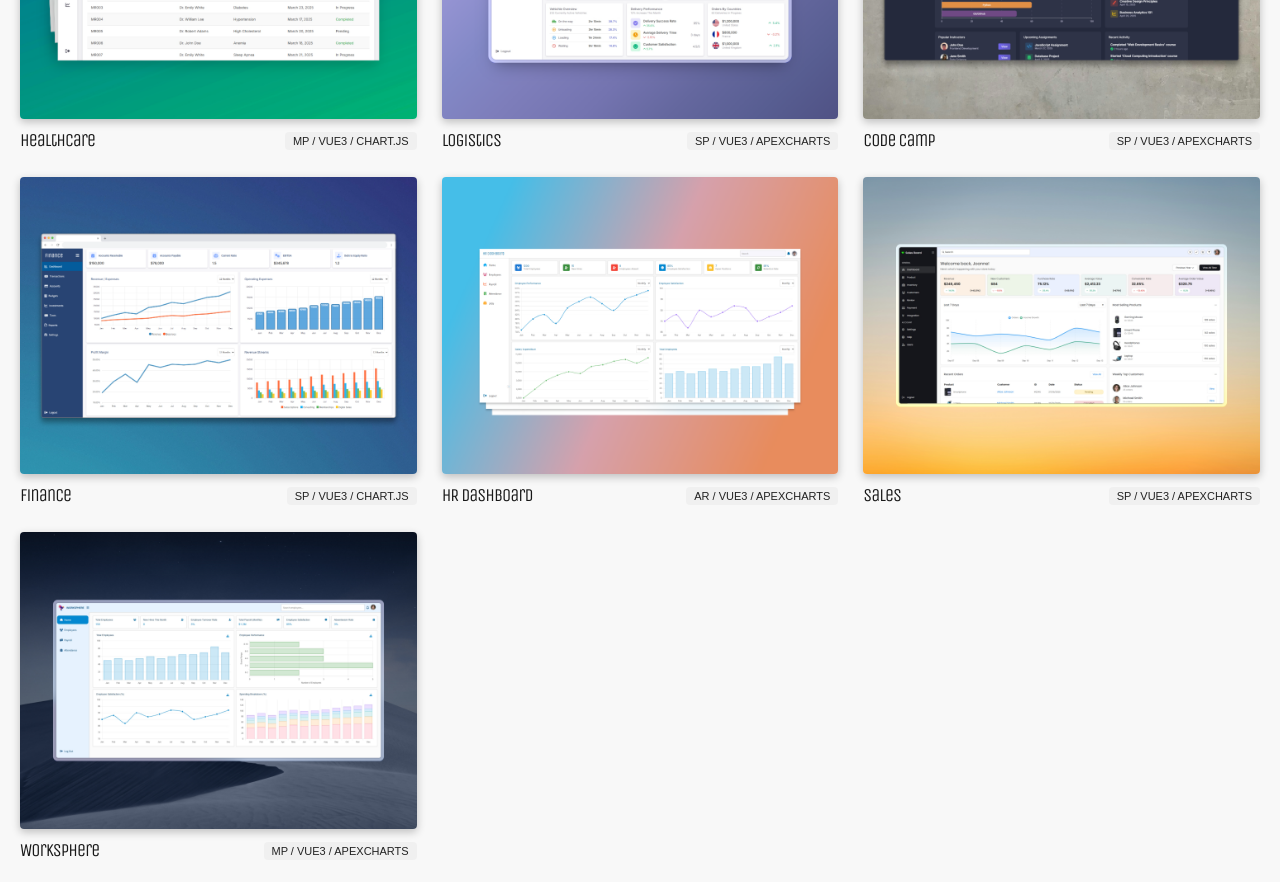
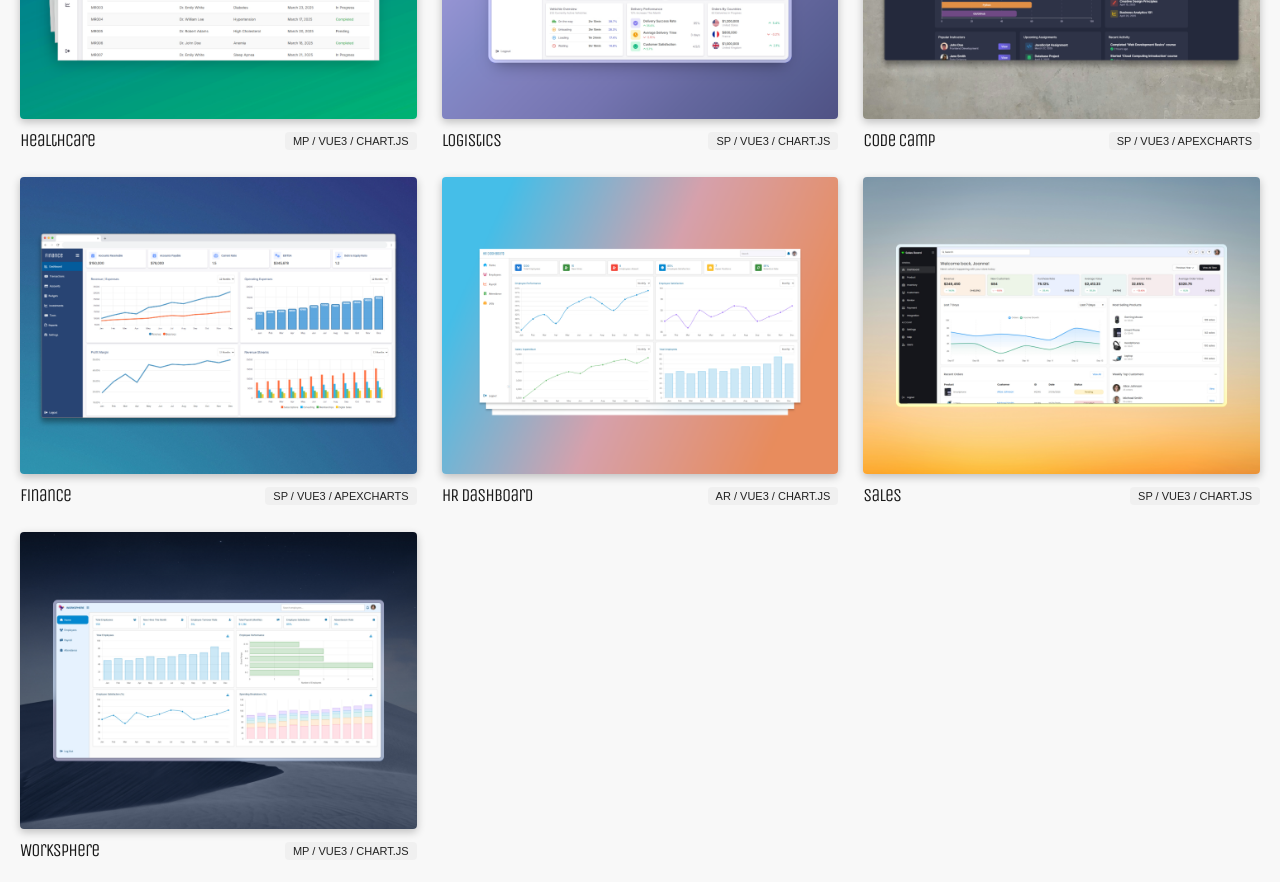
Before and after one commit to joseph-johnson27001/dashboard-website, a Vue app: page /dashboards in a window 1280 px wide. Shown: the part 360-1242 px from the top of the page. Built offline with nearby package versions, Linux system fonts and the light colour scheme.

Commit message:
Demo arrays match

```diff
--- a/src/views/DashboardsPage.vue
+++ b/src/views/DashboardsPage.vue
@@ -79,7 +79,7 @@ export default {
           name: "Logistics",
           slug: "logistics",
           image: "/Dashboard_Images/Logistics.png",
-          type: "SP / Vue3 / ApexCharts",
+          type: "SP / Vue3 / Chart.js",
           description:
             "A clean, responsive single-page dashboard designed for logistics and supply chain insights. Includes key KPIs, dynamic charts powered by ApexCharts, and a styled sidebar.",
           price: "£399",
@@ -97,36 +97,36 @@ export default {
           name: "Finance",
           slug: "finance",
           image: "/Dashboard_Images/Finance.png",
-          type: "SP / Vue3 / Chart.js",
+          type: "SP / Vue3 / ApexCharts",
           description:
-            "A robust financial dashboard for visualizing revenue, expenses, and forecasting.",
+            "A sleek, single-page financial dashboard built with ApexCharts. Track revenue, expenses, and forecasting with clarity — an ideal starting point for finance teams.",
           price: "£399",
         },
         {
           name: "HR Dashboard",
           slug: "hr-dashboard",
           image: "/Dashboard_Images/HR-Dashboard.png",
-          type: "AR / Vue3 / ApexCharts",
+          type: "AR / Vue3 / Chart.js",
           description:
-            "Keep tabs on headcount, performance metrics, and employee engagement at a glance.",
+            "A fully API-ready, multi-page HR dashboard built with Chart.js. Simulated API calls and a structured data folder make it easy to plug in real endpoints—just swap the calls, remove the mock data, and you’re live. Includes working navigation and a clean layout for tracking headcount, performance, and employee satisfcation.",
           price: "£999",
         },
         {
           name: "Sales",
           slug: "sales",
           image: "/Dashboard_Images/Sales.png",
-          type: "SP / Vue3 / ApexCharts",
+          type: "SP / Vue3 / Chart.js",
           description:
-            "Built for sales teams to monitor pipelines, conversion rates, and revenue trends.",
+            "A single-page sales dashboard built with Chart.js. Designed for tracking sales, purchases, and customer activity, it includes a styled sidebar for layout structure and future expansion.",
           price: "£399",
         },
         {
           name: "Worksphere",
           slug: "worksphere",
           image: "/Dashboard_Images/Worksphere.png",
-          type: "MP / Vue3 / ApexCharts",
+          type: "MP / Vue3 / Chart.js",
           description:
-            "A workplace insights dashboard focusing on productivity, space usage, and activity patterns.",
+            "A multi-page HR-style dashboard built with Chart.js, designed for workplace insights. Includes login/logout functionality, branded logos, and views for monitoring productivity, employee information, and team activity.",
           price: "£799",
         },
       ],
```
